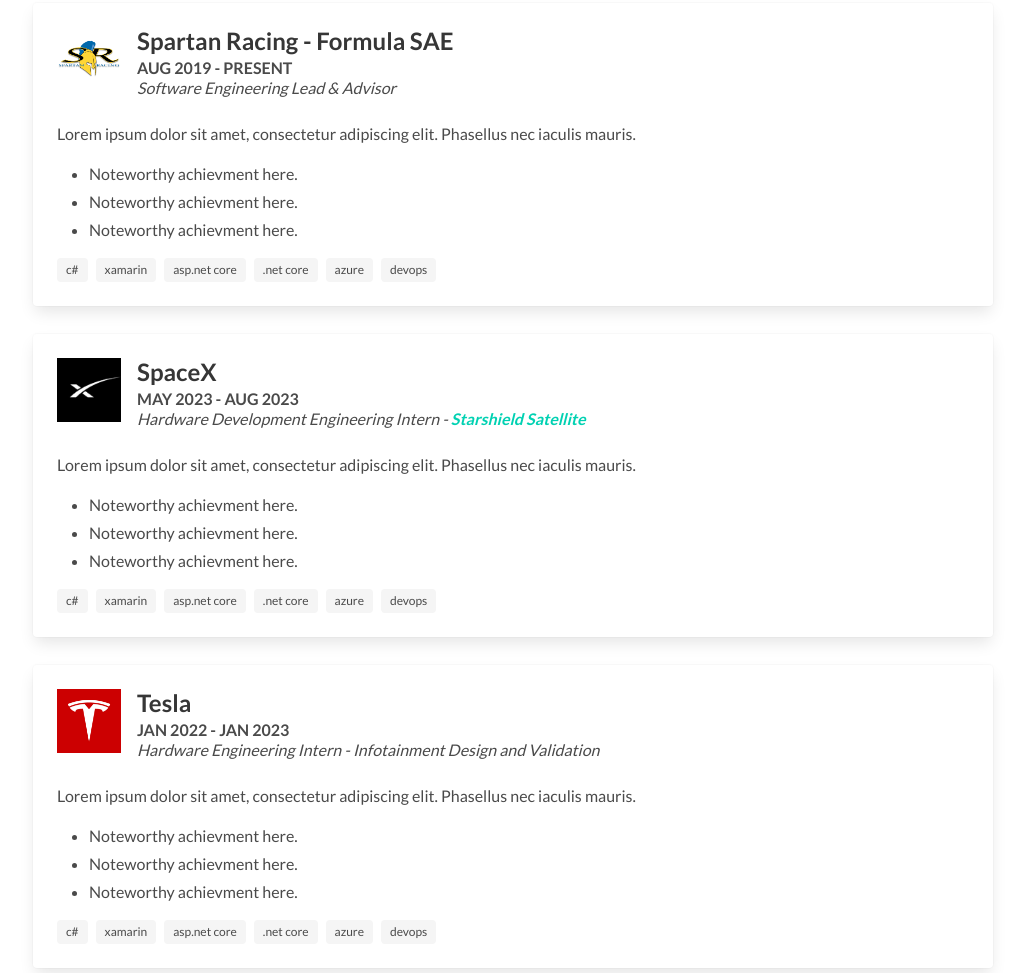
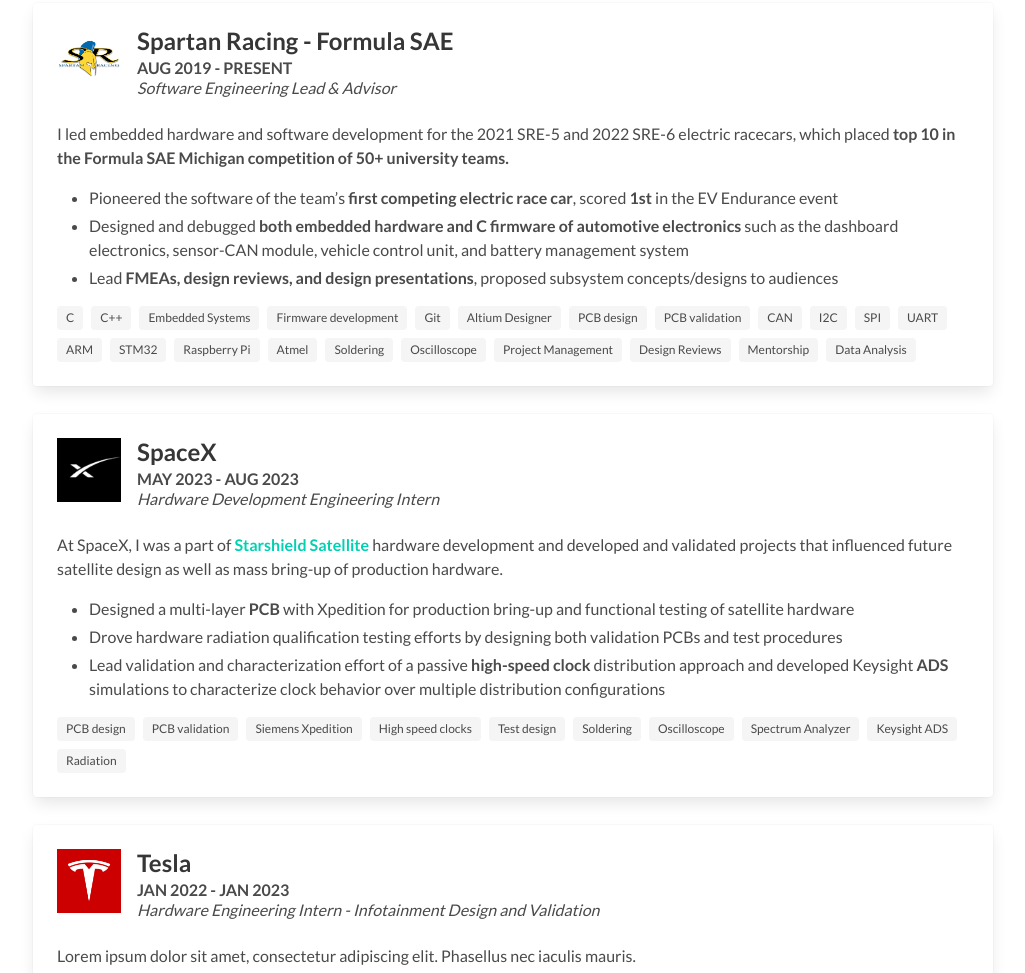
Before and after one commit to vsawce/vsawce.github.io, a plain HTML site: page index.html in a window 1280 px wide. Shown: the part 980-1953 px from the top of the page, without its empty margins (127-1152 px from the left). Drawn offline with Linux system fonts and the light colour scheme.

Commit message:
Updated SR and SpaceX descriptions

```diff
--- a/index.html
+++ b/index.html
@@ -103,19 +103,35 @@
             </div>
           </div>
           <div class="content">
-            <p>Lorem ipsum dolor sit amet, consectetur adipiscing elit. Phasellus nec iaculis mauris.</p>
+            <p>I led embedded hardware and software development for the 2021 SRE-5 and 2022 SRE-6 electric racecars, which placed <b>top 10 in the Formula SAE Michigan competition of 50+ university teams.</b></p>
             <ul>
-              <li>Noteworthy achievment here.</li>
-              <li>Noteworthy achievment here.</li>
-              <li>Noteworthy achievment here.</li>
+              <li>Pioneered the software of the team’s <b>first competing electric race car</b>, scored <b>1st</b> in the EV Endurance event</li>
+              <li>Designed and debugged <b>both embedded hardware and C firmware of automotive electronics</b> such as the dashboard electronics, sensor-CAN module, vehicle control unit, and battery management system</li>
+              <li>Lead <b>FMEAs, design reviews, and design presentations</b>, proposed subsystem concepts/designs to audiences</li>
             </ul>
             <div class="tags">
-              <span class="tag">c#</span>
-              <span class="tag">xamarin</span>
-              <span class="tag">asp.net core</span>
-              <span class="tag">.net core</span>
-              <span class="tag">azure</span>
-              <span class="tag">devops</span>
+              <span class="tag">C</span>
+              <span class="tag">C++</span>
+              <span class="tag">Embedded Systems</span>
+              <span class="tag">Firmware development</span>
+              <span class="tag">Git</span>
+              <span class="tag">Altium Designer</span>
+              <span class="tag">PCB design</span>
+              <span class="tag">PCB validation</span>
+              <span class="tag">CAN</span>
+              <span class="tag">I2C</span>
+              <span class="tag">SPI</span>
+              <span class="tag">UART</span>
+              <span class="tag">ARM</span>
+              <span class="tag">STM32</span>
+              <span class="tag">Raspberry Pi</span>
+              <span class="tag">Atmel</span>
+              <span class="tag">Soldering</span>
+              <span class="tag">Oscilloscope</span>
+              <span class="tag">Project Management</span>
+              <span class="tag">Design Reviews</span>
+              <span class="tag">Mentorship</span>
+              <span class="tag">Data Analysis</span>
             </div>
           </div>
         </div>
@@ -130,23 +146,27 @@
             </div>
             <div class="media-content">
               <p class="title is-4">SpaceX</p>
-              <p class="subtitle is-6"><b>MAY 2023 - AUG 2023</b><br><i>Hardware Development Engineering Intern - <b><a href="https://www.spacex.com/starshield/">Starshield Satellite</a></b></i></p>
+              <p class="subtitle is-6"><b>MAY 2023 - AUG 2023</b><br><i>Hardware Development Engineering Intern</i></p>
             </div>
           </div>
           <div class="content">
-            <p>Lorem ipsum dolor sit amet, consectetur adipiscing elit. Phasellus nec iaculis mauris.</p>
+            <p>At SpaceX, I was a part of <b><a href="https://www.spacex.com/starshield/">Starshield Satellite</a></b> hardware development and developed and validated projects that influenced future satellite design as well as mass bring-up of production hardware.</p>
             <ul>
-              <li>Noteworthy achievment here.</li>
-              <li>Noteworthy achievment here.</li>
-              <li>Noteworthy achievment here.</li>
+              <li>Designed a multi-layer <b>PCB</b> with Xpedition for production bring-up and functional testing of satellite hardware</li>
+              <li>Drove hardware radiation qualification testing efforts by designing both validation PCBs and test procedures</li>
+              <li>Lead validation and characterization effort of a passive <b>high-speed clock</b> distribution approach and developed Keysight <b>ADS</b> simulations to characterize clock behavior over multiple distribution configurations</li>
             </ul>
             <div class="tags">
-              <span class="tag">c#</span>
-              <span class="tag">xamarin</span>
-              <span class="tag">asp.net core</span>
-              <span class="tag">.net core</span>
-              <span class="tag">azure</span>
-              <span class="tag">devops</span>
+              <span class="tag">PCB design</span>
+              <span class="tag">PCB validation</span>
+              <span class="tag">Siemens Xpedition</span>
+              <span class="tag">High speed clocks</span>
+              <span class="tag">Test design</span>
+              <span class="tag">Soldering</span>
+              <span class="tag">Oscilloscope</span>
+              <span class="tag">Spectrum Analyzer</span>
+              <span class="tag">Keysight ADS</span>
+              <span class="tag">Radiation</span>
             </div>
           </div>
         </div>
```
